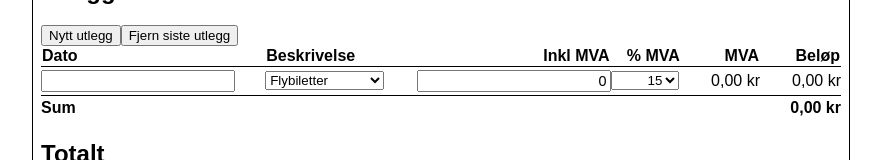
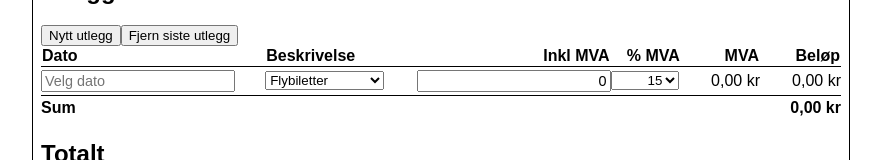
Before and after one commit to varianter/reiseregning, a React (Create React App) app: page / in a window 1280 px wide. Both pictures are taken after a click on the button "Nytt utlegg". Shown: the part 773-933 px from the top of the page, without its empty margins (199-1080 px from the left). Built offline with nearby package versions, Linux system fonts and the light colour scheme.

Commit message:
Fiks summering av utlegg

```diff
--- a/src/Components/Expenses.js
+++ b/src/Components/Expenses.js
@@ -47,7 +47,7 @@ class Expenses extends React.Component {
       if (!vatList[expenses[key].VAT]) {
         vatList[expenses[key].VAT] = 0;
       }
-      vatList[expenses[key].VAT] += expenses[key].amountInclVAT;
+      vatList[expenses[key].VAT] += parseFloat(expenses[key].amountInclVAT);
     });
 
     this.props.handleExpenseChange(sum, vatList);
@@ -77,6 +77,7 @@ class Expenses extends React.Component {
           <td>
             <DatePicker
               minDate={this.props.arrivalDate}
+              placeholderText="Velg dato"
               selected={this.state[i + '-expenseDate']}
               locale="nb"
               dateFormat="dd.MM.yyyy"
```
